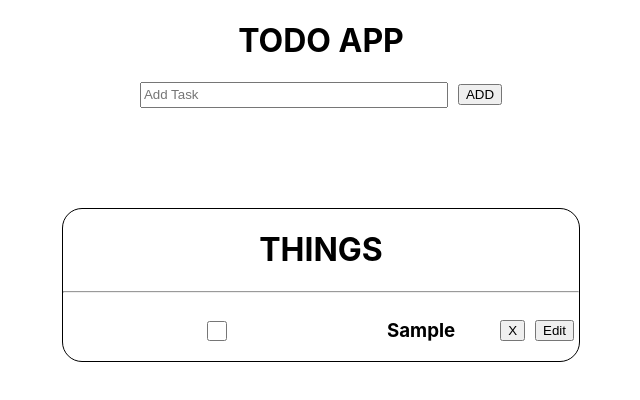
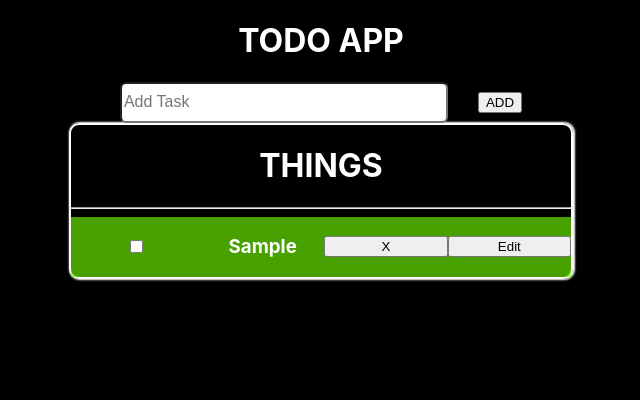
Before and after one commit to Zubair2k/React_Js, a React (Create React App) app in the folder Task-1-TS/: page / in a window 1280 px wide. Both pictures are taken after typing "Sample" into the empty fields and a click on the button "ADD". Shown: the top 400 px of the page, without its empty margins (319-959 px from the left). Built offline with nearby package versions, Linux system fonts and the light colour scheme.

Commit message:
Update App.css

```diff
--- a/Task-1-TS/src/App.css
+++ b/Task-1-TS/src/App.css
@@ -1,41 +1,106 @@
+body{
+  background-color: black;
+}
+
 .App
 {
   text-align: center;
 }
 
-input
+.task
 {
-  height: 20px;
-  width: 300px;
-  margin-right: 10px;
+  margin-right: 30px;
+  width: 320px;
+  height: 35px;
+  border-radius: 6px;
+  font-size: medium;
+}
+
+.addbtn
+{
+  height: 40px;
+  width: 80px;
+  border-radius: 10px;
+  background-color: #73ff00a1;
+  font-weight: bold;
+  color: #ffffff;
+  box-shadow: 1px 1px 2px 1px white;
 }
 
 .container{
-  display: flex;
-  justify-content: center;
-  align-items: center;
-}
-
-.Todo_Container{
-  margin-top: 100px;
-  border-radius: 20px;
-  border: 1px solid black;
-  overflow: auto;
-}
-.TodoC{
   display: flex;
   align-items: center;
   justify-content: center;
 }
 
-.TodoC h3{
-  margin-left: 10px;
-  margin-right: 40px;
+.Form
+{
+  color: white;
 }
 
-.TodoC button{
-  margin: 5px;
-  float: right;
+.addtask
+{
+  margin-bottom: 150px;
+}
+
+.Todo_Container
+{
+  width: 500px;
+  border: 2px solid white;
+  border-radius: 10px;
+  box-shadow: 1px 0px 2px 1px white;
+}
+
+.TodoC
+{
+  background-color: #73ff00a1;
+  display: flex;
+  align-items: center;
+  justify-content: center;
+}
+
+.TodoC *
+{
+  flex: 25%;
+}
+.TodoC h3
+{
+  width: 25%;
+}
+
+.checkbox
+{
+  width: 20px;
+  height: 20px;
+}
+
+.delete
+{
+  border-radius: 7px;
+  width: 40px;
+  height: 25px;
+  background-color: #000000;
+  margin-right: 10px;
+  color: #ffffff;
+  box-shadow: 1px 1px 2px 1px black;
+}
+.edit
+{
+  border-radius: 7px;
+  width: 60px;
+  height: 25px;
+  background-color: #000000;
+  color: #ffffff;
+  box-shadow: 1px 1px 2px 1px black;
+}
+.update
+{
+  border-radius: 7px;
+  width: 80px;
+  height: 30px;
+  background-color: #000000;
+  color: #ffffff;
+  box-shadow: 1px 0px 2px 1px black;
 }
 
 .check
```
